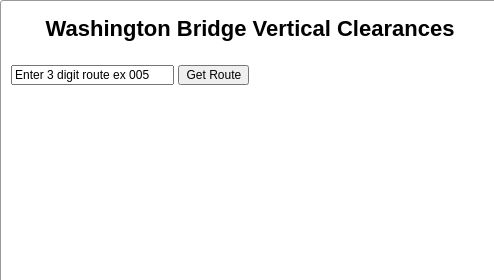
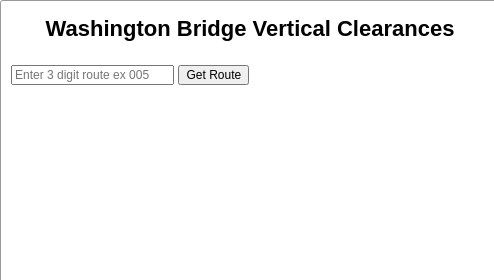
Before and after one commit to Skyliner33v/Bridge-Vertical-Clearance-Tool, a plain HTML site: page index.html in a window 1280 px wide. Shown: the top 280 px of the page, 0-494 px from the left. Drawn offline with nearby package versions, Linux system fonts and the light colour scheme; some packages are replaced by stand-ins of ours.

Commit message:
Use placeholder for input box

```diff
--- a/index.html
+++ b/index.html
@@ -57,7 +57,7 @@
         <div class="options-box">
             <h1>Washington Bridge Vertical Clearances</h1>
             <div>
-                <input id="inputRoute" type="text" value="Enter 3 digit route ex 005">
+                <input id="inputRoute" type="text" placeholder="Enter 3 digit route ex 005">
                 <input type="button" value="Get Route" onclick="getRoute()">
                 <div id="routeInfo"></div>
             </div>
```
